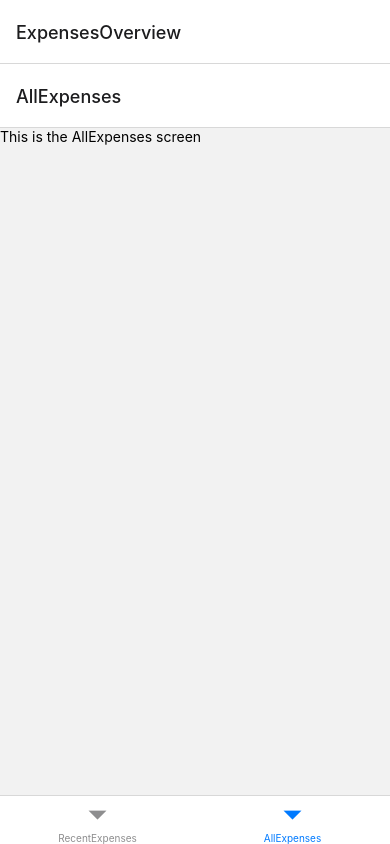
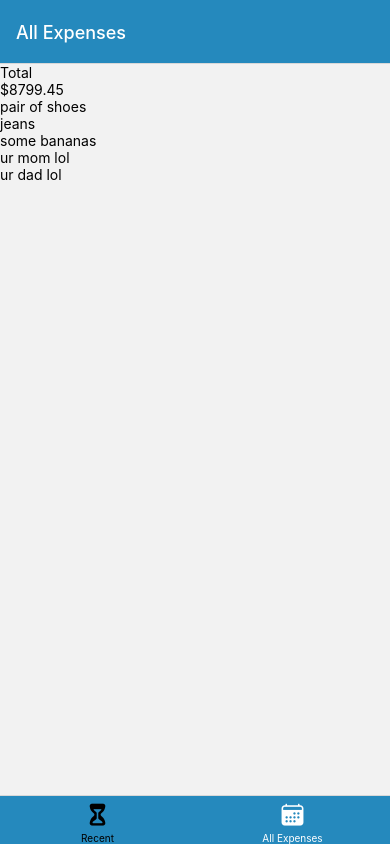
Before and after one commit to SilahicAmil/expenses-app, a React Native app: screen /AllExpenses in a window 390 px wide. Built offline with nearby package versions, Linux system fonts and the light colour scheme.

Commit message:
adding expenses outputs with dummy data

```diff
--- a/App.js
+++ b/App.js
@@ -1,6 +1,8 @@
 import { StyleSheet, Text, View } from "react-native";
 
 import AllExpenses from "./screens/all-expenses-screen";
+import { GlobalStyles } from "./constants/styles";
+import { Ionicons } from "@expo/vector-icons";
 import ManageExpense from "./screens/manage-expense-screen";
 import { NavigationContainer } from "@react-navigation/native";
 import RecentExpenses from "./screens/recent-expenses-screen";
@@ -13,9 +15,37 @@ const BottomTabs = createBottomTabNavigator();
 
 const ExpensesOverview = () => {
   return (
-    <BottomTabs.Navigator>
-      <BottomTabs.Screen name="RecentExpenses" component={RecentExpenses} />
-      <BottomTabs.Screen name="AllExpenses" component={AllExpenses} />
+    <BottomTabs.Navigator
+      screenOptions={{
+        headerStyle: { backgroundColor: GlobalStyles.color.blueNCS },
+        headerTintColor: "white",
+        tabBarStyle: { backgroundColor: GlobalStyles.color.blueNCS },
+        tabBarActiveTintColor: "white",
+        tabBarInactiveTintColor: "black",
+      }}
+    >
+      <BottomTabs.Screen
+        name="RecentExpenses"
+        component={RecentExpenses}
+        options={{
+          title: "Recent Expenses",
+          tabBarLabel: "Recent ",
+          tabBarIcon: ({ color, size }) => (
+            <Ionicons name="hourglass" size={size} color={color} />
+          ),
+        }}
+      />
+      <BottomTabs.Screen
+        name="AllExpenses"
+        component={AllExpenses}
+        options={{
+          title: "All Expenses",
+          tabBarLabel: "All Expenses ",
+          tabBarIcon: ({ color, size }) => (
+            <Ionicons name="calendar" size={size} color={color} />
+          ),
+        }}
+      />
     </BottomTabs.Navigator>
   );
 };
@@ -26,7 +56,13 @@ export default function App() {
       <StatusBar style="auto" />
       <NavigationContainer>
         <Stack.Navigator initialRouteName="ExpensesOverview">
-          <Stack.Screen name="ExpensesOverview" component={ExpensesOverview} />
+          <Stack.Screen
+            name="ExpensesOverview"
+            component={ExpensesOverview}
+            options={{
+              headerShown: false,
+            }}
+          />
           <Stack.Screen name="ManageExpense" component={ManageExpense} />
         </Stack.Navigator>
       </NavigationContainer>
--- /dev/null
+++ b/components/ExpensesOutput/expenses-list.js
@@ -0,0 +1,17 @@
+import { FlatList, StyleSheet, Text, View } from "react-native";
+
+const renderExpenseItem = (itemData) => {
+  return <Text>{itemData.item.description}</Text>;
+};
+
+const ExpensesList = ({ data }) => {
+  return (
+    <FlatList
+      data={data}
+      renderItem={renderExpenseItem}
+      keyExtractor={(item) => item.id}
+    />
+  );
+};
+
+export default ExpensesList;
--- /dev/null
+++ b/components/ExpensesOutput/expenses-output.js
@@ -0,0 +1,47 @@
+import ExpensesList from "./expenses-list";
+import ExpensesSummary from "./expenses-summary";
+import { View } from "react-native";
+
+const DUMMY_EXPENSES = [
+  {
+    id: "e1",
+    description: "pair of shoes",
+    amount: 69.69,
+    date: new Date("2022-08-26"),
+  },
+  {
+    id: "e2",
+    description: "jeans",
+    amount: 420.69,
+    date: new Date("2022-01-22"),
+  },
+  {
+    id: "e3",
+    description: "some bananas",
+    amount: 1337.69,
+    date: new Date("2021-03-02"),
+  },
+  {
+    id: "e4",
+    description: "ur mom lol",
+    amount: 1.69,
+    date: new Date("2021-05-02"),
+  },
+  {
+    id: "e5",
+    description: "ur dad lol",
+    amount: 6969.69,
+    date: new Date("2022-05-02"),
+  },
+];
+
+const ExpensesOutput = ({ expenses, periodName }) => {
+  return (
+    <View>
+      <ExpensesSummary expenses={DUMMY_EXPENSES} periodName={periodName} />
+      <ExpensesList data={DUMMY_EXPENSES} />
+    </View>
+  );
+};
+
+export default ExpensesOutput;
--- /dev/null
+++ b/components/ExpensesOutput/expenses-summary.js
@@ -0,0 +1,16 @@
+import { Text, View } from "react-native";
+
+const ExpensesSummary = ({ periodName, expenses }) => {
+  const expensesSum = expenses.reduce((sum, expense) => {
+    return sum + expense.amount;
+  }, 0);
+
+  return (
+    <View>
+      <Text>{periodName}</Text>
+      <Text>${expensesSum.toFixed(2)}</Text>
+    </View>
+  );
+};
+
+export default ExpensesSummary;
--- /dev/null
+++ b/constants/styles.js
@@ -0,0 +1,16 @@
+export const GlobalStyles = {
+  color: {
+    blueNCS: "#2589BD",
+    tealBlue: "#187795",
+    Ming: "#38686A",
+    laurelGreen: "#A3B4A2",
+    bone: "#CDC6AE",
+    xanadu: "#73877B",
+    morningBlue: "#839788",
+    grayXGray: "#BDBBB6",
+    mistyRose: "#E5D1D0",
+    champagnePink: "#F5E4D7",
+    persianPink: "#F991CC",
+    plumWeb: "#E2AFDE",
+  },
+};
--- a/package.json
+++ b/package.json
@@ -9,6 +9,7 @@
     "web": "expo start --web"
   },
   "dependencies": {
+    "@expo/vector-icons": "^13.0.0",
     "@react-navigation/bottom-tabs": "^6.3.3",
     "@react-navigation/native": "^6.0.12",
     "@react-navigation/native-stack": "^6.8.0",
--- a/screens/all-expenses-screen.js
+++ b/screens/all-expenses-screen.js
@@ -1,11 +1,9 @@
 import { Text, View } from "react-native";
 
+import ExpensesOutput from "../components/ExpensesOutput/expenses-output";
+
 const AllExpenses = () => {
-  return (
-    <View>
-      <Text>This is the AllExpenses screen</Text>
-    </View>
-  );
+  return <ExpensesOutput periodName="Total" />;
 };
 
 export default AllExpenses;
--- a/screens/recent-expenses-screen.js
+++ b/screens/recent-expenses-screen.js
@@ -1,11 +1,9 @@
 import { Text, View } from "react-native";
 
+import ExpensesOutput from "../components/ExpensesOutput/expenses-output";
+
 const RecentExpenses = () => {
-  return (
-    <View>
-      <Text>This is the RecentExpenses screen</Text>
-    </View>
-  );
+  return <ExpensesOutput periodName="Last 7 Days" />;
 };
 
 export default RecentExpenses;
```
